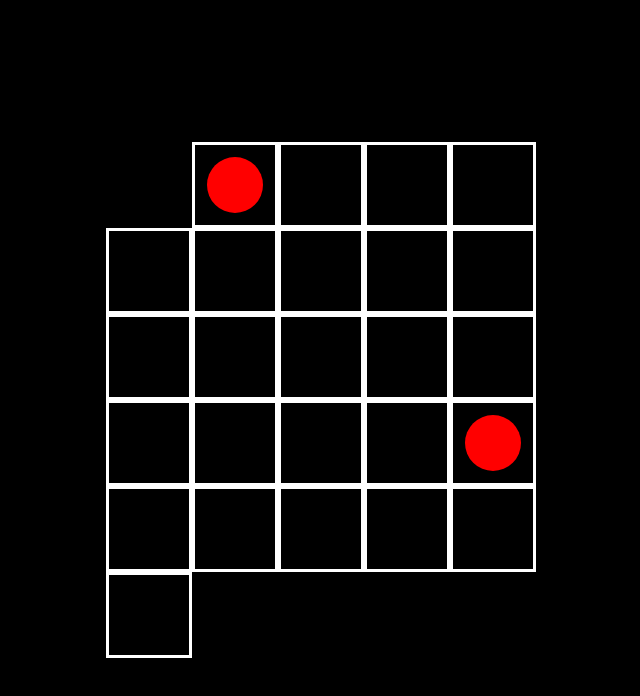
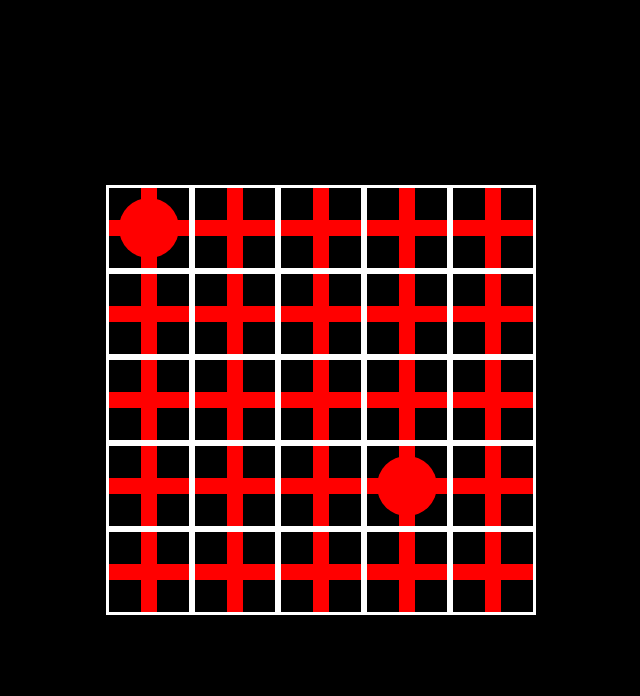
Before and after one commit to James-WS-McCullough/color-connect, a React (Create React App) app: page / in a window 1280 px wide. Shown: the top 696 px of the page, without its empty margins (319-959 px from the left). Built offline with nearby package versions, Linux system fonts and the light colour scheme.

Commit message:
line grid

```diff
--- a/src/components/Circle.tsx
+++ b/src/components/Circle.tsx
@@ -8,8 +8,9 @@ type CircleProps = {
 const Circle: React.FC<CircleProps> = ({ color }) => {
   return (
     <Box
-      w="70%"
-      h="70%"
+      position="absolute"
+      w="60px"
+      h="60px"
       borderRadius="50%"
       backgroundColor={color}
       zIndex={2}
--- a/src/components/Grid.tsx
+++ b/src/components/Grid.tsx
@@ -7,11 +7,6 @@ type GridProps = {
   puzzle: { color: string; x: number; y: number }[];
 };
 
-type Path = {
-  color: string;
-  cells: { x: number; y: number }[];
-};
-
 const Grid: React.FC<GridProps> = ({ size, puzzle }) => {
   return (
     <Box
@@ -19,7 +14,6 @@ const Grid: React.FC<GridProps> = ({ size, puzzle }) => {
       display="grid"
       gridTemplateColumns={`repeat(${size}, 1fr)`}
     >
-      x
       {Array.from({ length: size * size }, (_, index) => {
         const row = Math.floor(index / size);
         const col = index % size;
--- a/src/components/GridBox.tsx
+++ b/src/components/GridBox.tsx
@@ -1,4 +1,4 @@
-import { Box } from "@chakra-ui/react";
+import { Box, HStack, VStack } from "@chakra-ui/react";
 import Circle from "./Circle";
 
 type GridBoxProps = {
@@ -18,6 +18,16 @@ const GridBox: React.FC<GridBoxProps> = ({ color, x, y }) => {
       alignItems="center"
     >
       {color && <Circle color={color} />}
+
+      <VStack spacing="0" width="100%" height="100%">
+        <Box w="20%" h="40%" backgroundColor="red" />
+        <HStack spacing="0" height="20%" width="100%">
+          <Box w="40%" h="100%" backgroundColor="red" />
+          <Box w="20%" h="100%" backgroundColor="red" />
+          <Box w="40%" h="100%" backgroundColor="red" />
+        </HStack>
+        <Box w="20%" h="40%" backgroundColor="red" />
+      </VStack>
     </Box>
   );
 };
```
